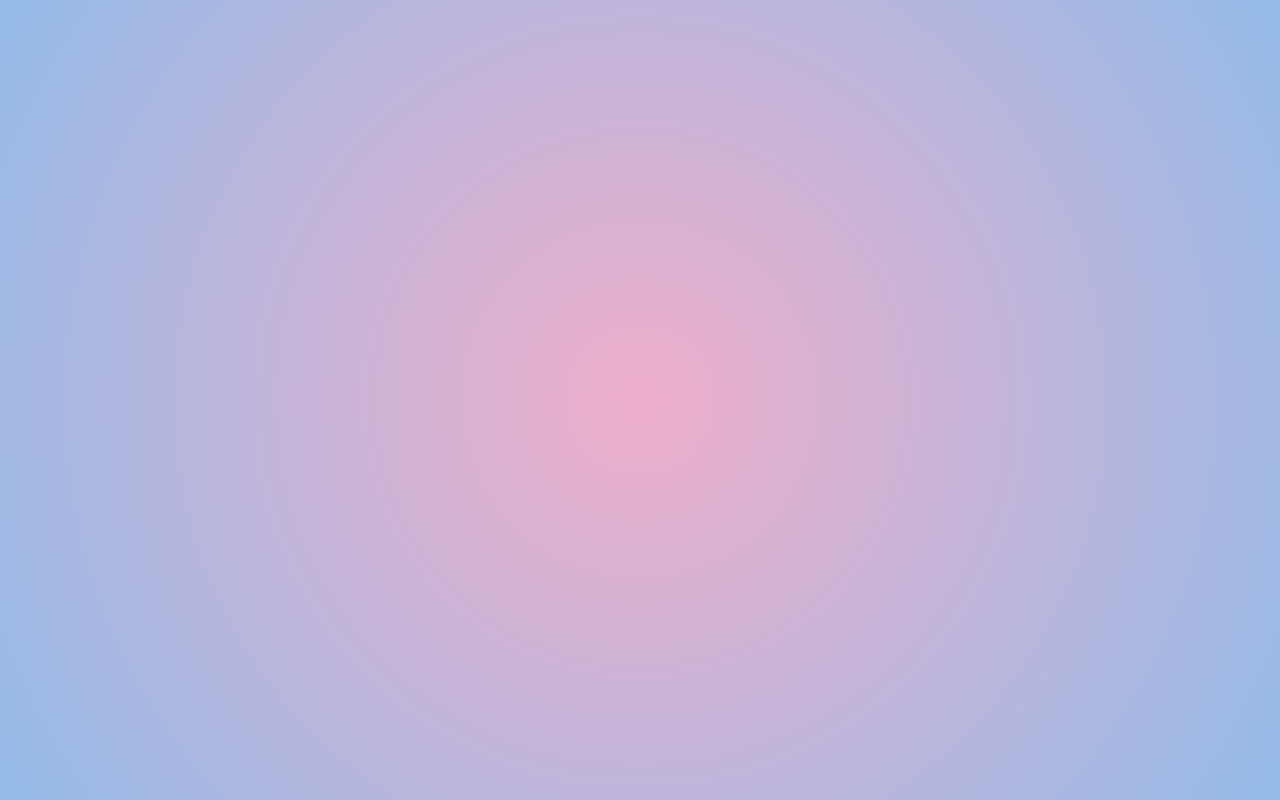
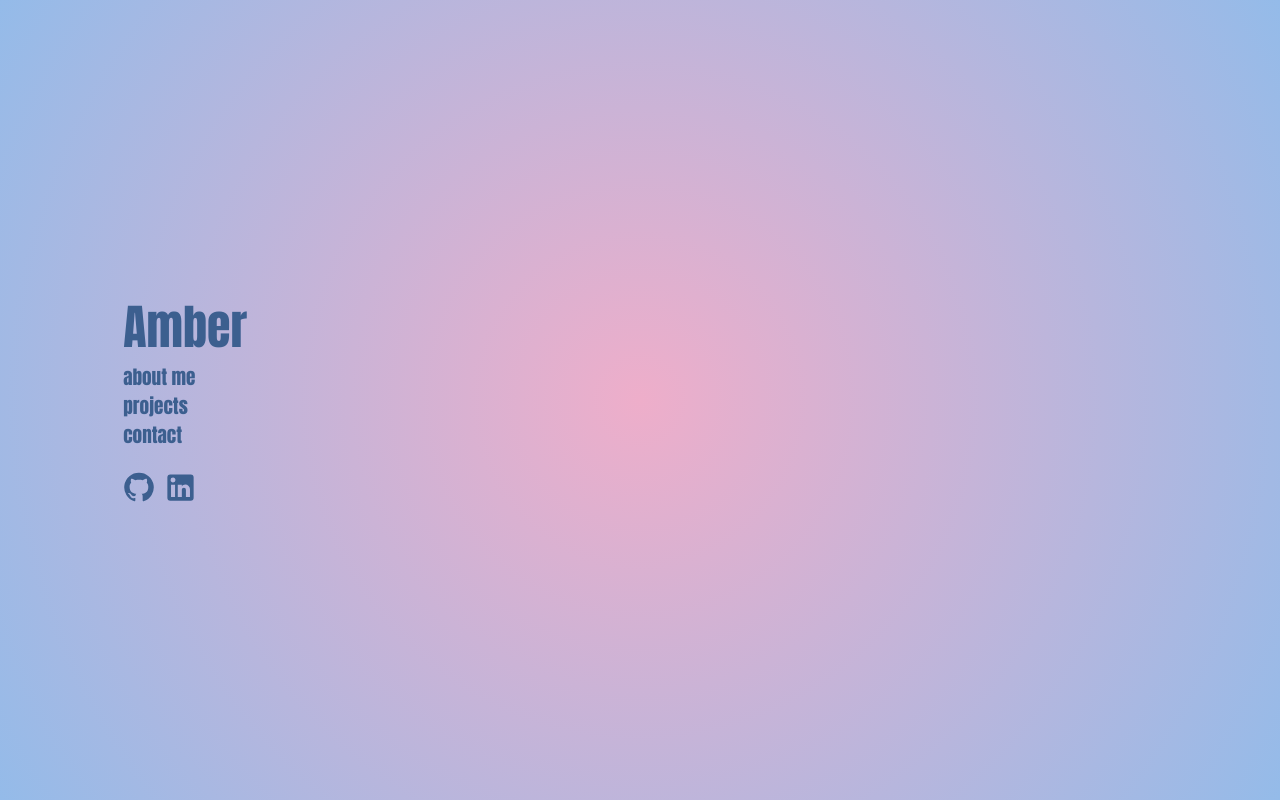
Before and after one commit to amborgw/amborgw.github.io, a React (Create React App) app: page /about-me in a window 1280 px wide. Before the commit this address had no page. Built offline with nearby package versions, Linux system fonts and the light colour scheme.

Commit message:
Add navigations

```diff
--- a/src/App.js
+++ b/src/App.js
@@ -12,7 +12,7 @@ function App() {
       <BrowserRouter>
         <Routes>
         <Route path="/" element={<HomePage />} />
-        <Route path="/profile" element={<ProfilePage />} />
+        <Route path="/about-me" element={<ProfilePage />} />
         </Routes>
       </BrowserRouter>
   );
--- a/src/components/TitlePage.js
+++ b/src/components/TitlePage.js
@@ -3,24 +3,22 @@ import GitHubIcon from '@mui/icons-material/GitHub';
 import LinkedInIcon from '@mui/icons-material/LinkedIn';
 import IconLink from "./IconLink";
 import { Typography } from "@mui/material";
+import { useNavigate } from "react-router-dom";
 
 
-export default function TitlePage() {
-  // const navigate = useNavigate()
-  // const handleClick = () => {
-  //   navigate('/profile')
-  // }
+export default function TitlePage(props) {
+  const navigate = useNavigate()
 
   return (
     <div style={{  marginLeft: '35%' }}>
-      <Typography sx={{ fontSize: '3em', color: '#3c5f8f', "&:hover": {
+      <Typography onClick={() => navigate('/')} sx={{ fontSize: '3em', color: '#3c5f8f', "&:hover": {
         cursor: 'pointer'
       } }}>Amber</Typography>
-      <Typography sx={{ fontSize: '1.2em', color: '#3c5f8f', "&:hover": {
+      <Typography onClick={() => navigate('/about-me')} sx={{ fontSize: '1.2em', color: '#3c5f8f', "&:hover": {
         textDecoration: 'underline solid',
         cursor: 'pointer'
       }}}>about me</Typography>
-      <Typography sx={{ fontSize: '1.2em', color: '#3c5f8f', "&:hover": {
+      <Typography onClick={() => navigate('/projects')}sx={{ fontSize: '1.2em', color: '#3c5f8f', "&:hover": {
         textDecoration: 'underline solid',
         cursor: 'pointer'
       }}}>projects</Typography>
@@ -31,7 +29,7 @@ export default function TitlePage() {
       <div className="icon-grid" style={{ display: 'grid', gridTemplateColumns: 'repeat(3, 40px)', marginTop: 20 }}>
           <div>
             <IconLink link="https://github.com/amborgw">
-              <GitHubIcon sx={{ fontSize: 33, color: '#3c5f8f', ":hover": {
+              <GitHubIcon sx={{ paddingTop: '1px', fontSize: 32, color: '#3c5f8f', ":hover": {
                 color: '#757575'
               } }}/>
             </IconLink>
--- a/src/components/pages/ProfilePage.js
+++ b/src/components/pages/ProfilePage.js
@@ -1,12 +1,32 @@
 import React from "react";
 import Construction from "../Construction";
 import HomeButton from "../HomeButton";
+import TitlePage from "../TitlePage";
+import { Box, ThemeProvider, createTheme } from "@mui/material";
+
+const theme = createTheme({
+  typography: {
+    fontFamily: 'Anton',
+    color: '#3c5f8f'
+  },
+});
 
 export default function ProfilePage() {
  return (
-  <>
-    <HomeButton style={{ position: 'absolute'}}></HomeButton>
-    <Construction/>
-  </>
+  <ThemeProvider theme={theme}>
+  <div style={{ display: 'flex', justifyContent: 'center', alignItems: 'center', width: '100vw', height: '100vh' }}>
+    <Box sx={{
+      width: '100vw',
+      // height: '100vh',
+      display: 'grid',
+      gridTemplateColumns: '22rem 2fr',
+      gridTemplateRows: '1',
+      gap: '20px',
+      alignItems: 'center'
+    }}>
+      <TitlePage focus='profile' />
+    </Box>
+  </div>
+</ThemeProvider>
  )
 }
```
